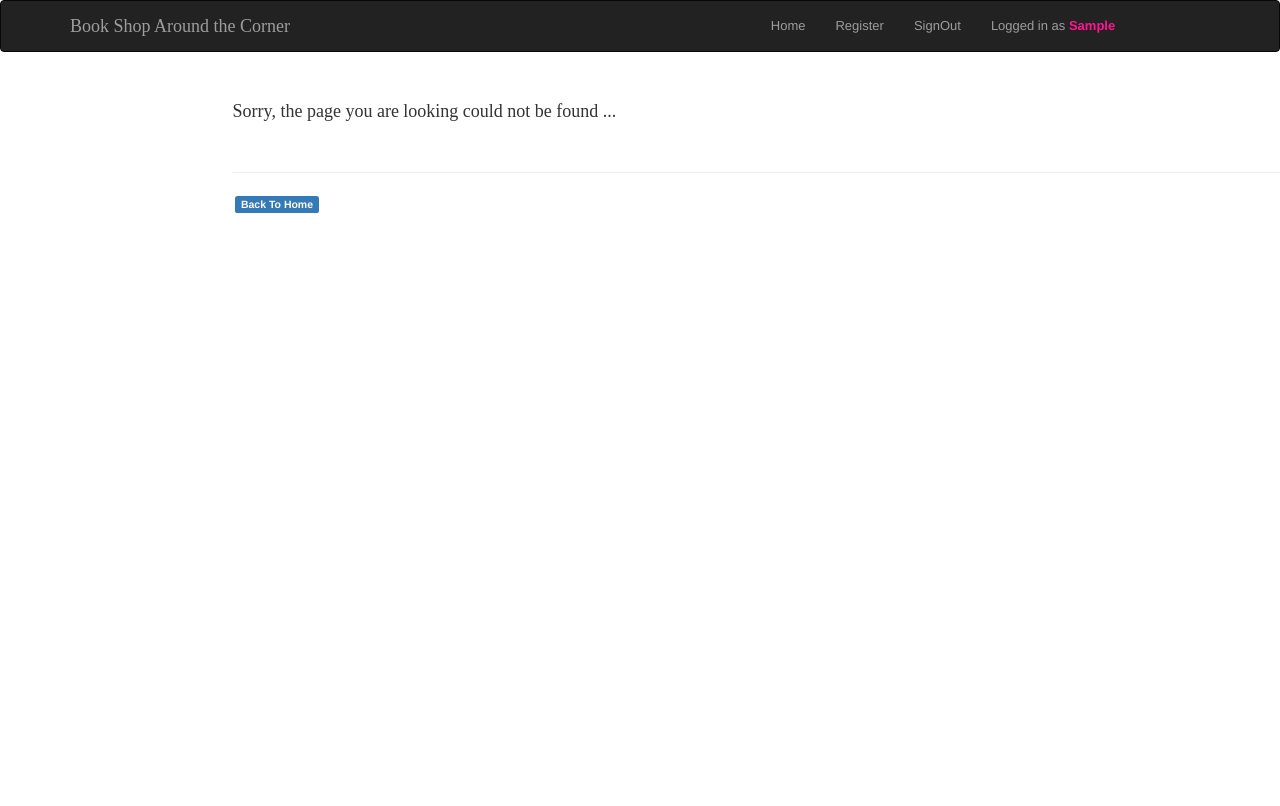
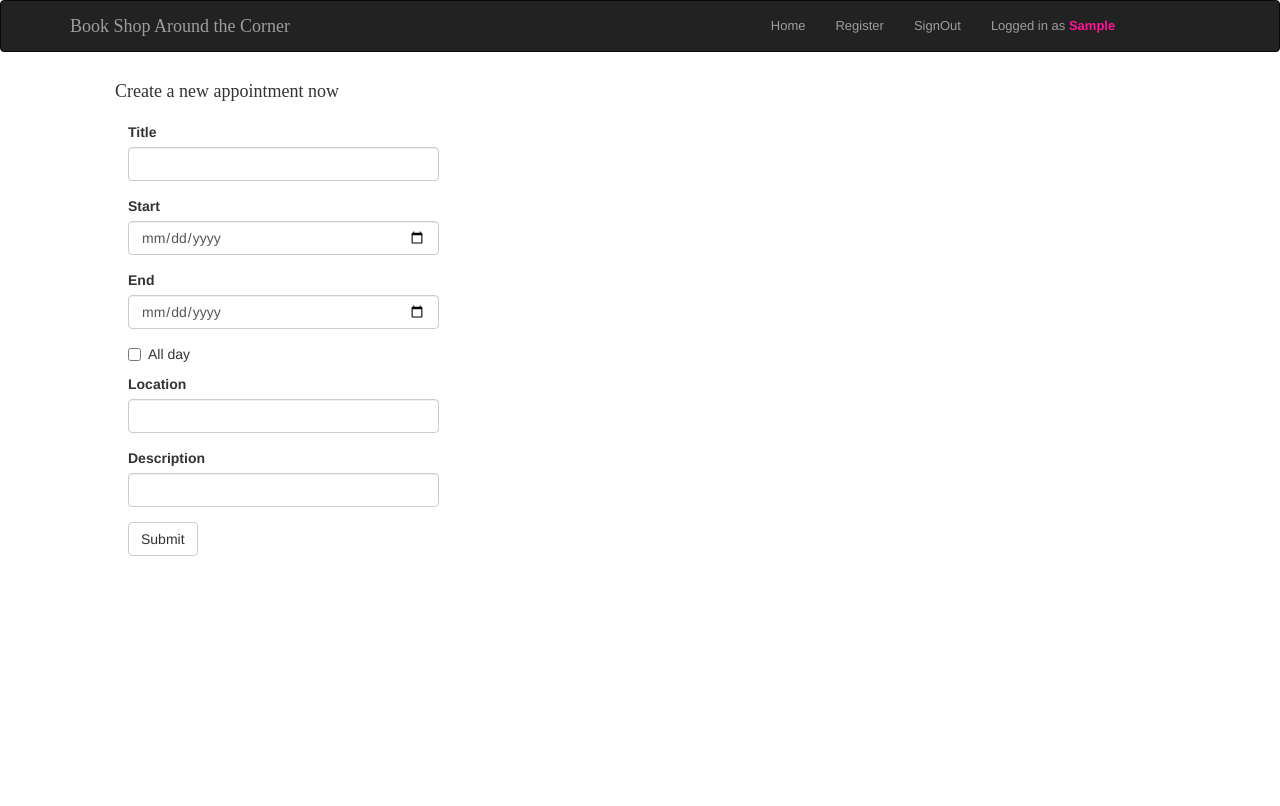
Before and after one commit to funkycoder/flask-projects, a Flask app: page /appointment/create/ in a window 1280 px wide; the page is wider, and only the part inside the window is pictured. Shown: the top 806 px of that part. Run offline with Flask 2, Linux system fonts and the light colour scheme; a user stored in the database is signed in; tables that the repository leaves empty hold one stand-in row (values such as "Sample post"); some libraries are stand-ins or nearby versions; some web fonts are replaced.

Commit message:
Schedule appointment added

```diff
--- a/app/__init__.py
+++ b/app/__init__.py
@@ -40,4 +40,7 @@ def create_app(config_type):
     from app.misc import misc
     app.register_blueprint(misc)
 
+    from app.sched import appointment
+    app.register_blueprint(appointment)
+
     return app
--- a/app/auth/templates/login.html
+++ b/app/auth/templates/login.html
@@ -6,6 +6,7 @@
     <div class="container form">
         <h4>Login Here</h4>
         <hr><br/>
+        {{ form.hidden_tag() }}
         {{ wtf.quick_form(form)}}
     </div>
 {% endblock content %}
--- /dev/null
+++ b/app/sched/__init__.py
@@ -0,0 +1,4 @@
+from flask import Blueprint
+
+appointment = Blueprint('appointment', __name__, template_folder='templates')
+from app.sched import routes  # to avoid circular imports
--- /dev/null
+++ b/app/sched/forms.py
@@ -0,0 +1,16 @@
+# app>sched>forms.py
+
+from wtforms.validators import DataRequired
+from flask_wtf import FlaskForm
+from wtforms import StringField, SubmitField, FloatField, IntegerField, BooleanField
+from wtforms.fields.html5 import DateField
+
+class AppointmentForm(FlaskForm):
+    title = StringField('Title')
+    start = DateField('Start')
+    end = DateField('End')
+    allday = BooleanField('All day')
+    location = StringField('Location')
+    description = StringField('Description')
+    # user_id from the current_user
+    submit = SubmitField('Submit')
--- /dev/null
+++ b/app/sched/routes.py
@@ -0,0 +1,58 @@
+# app>sched>routes.py
+from app import db
+from flask import render_template, request, redirect, url_for, flash
+from flask_login import login_required, current_user
+from app.sched import appointment
+from app.sched.models import Appointment
+from app.sched.forms import AppointmentForm
+
+@appointment.route('/appointment/')
+@login_required
+def appointment_list():
+    appts = Appointment.query.filter_by(
+        user_id=current_user.id).order_by(Appointment.start.asc()).all()
+    return render_template('sched.html', appts=appts, user_id=current_user.id)
+
+
+@appointment.route('/appointment/create/', methods=['GET', 'POST'])
+@login_required
+def create_appointment():
+    form = AppointmentForm()
+
+    if form.validate_on_submit():
+        appointment = Appointment(
+            title = form.title.data,
+            start=form.start.data,
+            end=form.end.data,
+            allday=form.allday.data,
+            location=form.location.data,
+            description=form.description.data,
+            user_id=current_user.id)
+
+        db.session.add(appointment)
+        db.session.commit()
+
+        flash('Appointment added successfully!')
+
+        return(redirect(url_for('appointment.appointment_list')))
+    return render_template('create_appt.html', form=form)
+
+@appointment.route('/appointment/edit/<appt_id>', methods=['GET', 'POST'])
+@login_required
+def edit_appointment(appt_id):
+    appt = Appointment.query.get(appt_id)
+    form = AppointmentForm(obj=appt)
+    if form.validate_on_submit():
+        appt.title = form.title.data
+        appt.start=form.start.data
+        appt.end=form.end.data
+        appt.allday=form.allday.data
+        appt.location=form.location.data
+        appt.description=form.description.data
+
+        db.session.add(appt)
+        db.session.commit()
+
+        flash('Apointment edited successfully!')
+        return(redirect(url_for('appointment.appointment_list')))
+    return render_template('edit_appt.html', form=form)
--- /dev/null
+++ b/app/sched/templates/create_appt.html
@@ -0,0 +1,9 @@
+{% extends 'layout.html' %}
+
+{% block content %}
+    <div class="container">
+        <h4 style="margin-left: 45px"> Create a new appointment now </h4>
+        {{ form.hidden_tag() }}
+        {{ wtf.quick_form(form) }}
+    </div>
+{% endblock %}
```
Also changed, not shown: app/auth/models.py (+11 -2 lines), app/sched/models.py (added, +47 -0 lines), app/sched/templates/edit_appt.html (added, +9 -0 lines), app/sched/templates/sched.html (added, +47 -0 lines).
